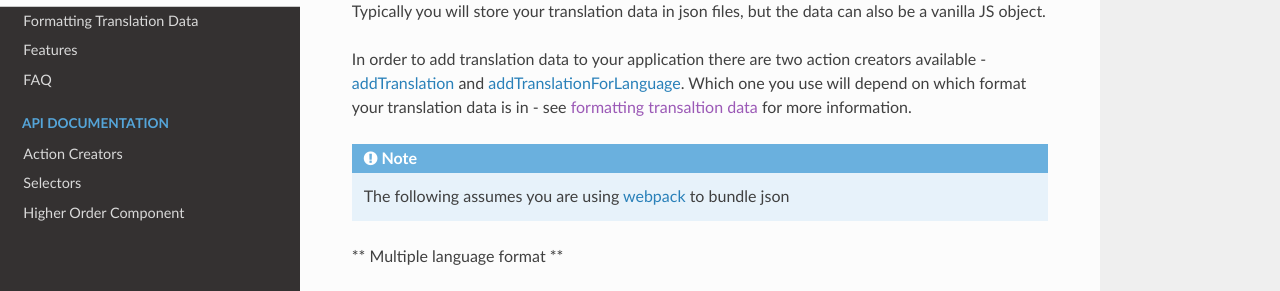
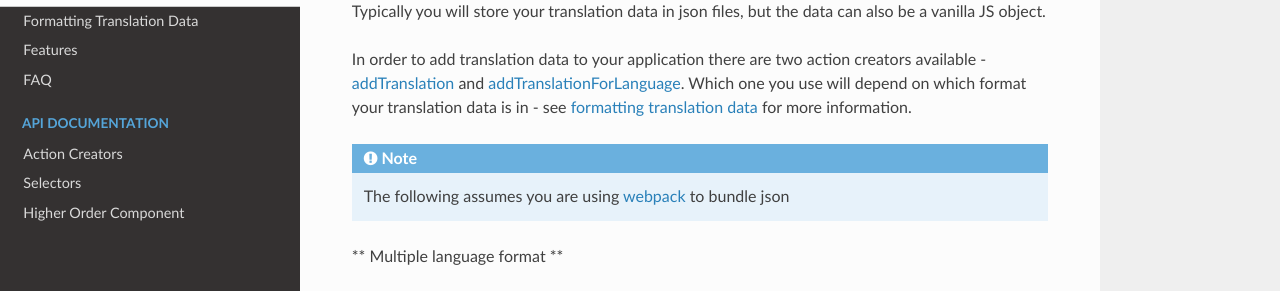
Before and after one commit to Hiccup19940325/react-redux_in_deepth, an MkDocs documentation site: the page built from docs/getting-started.md, in a window 1280 px wide and 900 px high, scrolled down 1009 px. Shown: the part 160-451 px from the top of the window. Built offline with MkDocs 1.6.1, drawn with Linux system fonts in a browser that asks for light colours; nearby versions of some CDN libraries; old or Windows-style settings are respelled for this version of MkDocs.

Commit message:
Fixed broken link "pass multiple translations to components" in getting-started.md (#48)
Fixed typo transaltion

````diff
--- a/docs/getting-started.md
+++ b/docs/getting-started.md
@@ -63,7 +63,7 @@
 
 Typically you will store your translation data in json files, but the data can also be a vanilla JS object.
 
-In order to add translation data to your application there are two action creators available - [addTranslation](/api/action-creators#addtranslationdata) and [addTranslationForLanguage](/api/action-creators#addtranslationforlanguagedata-language). Which one you use will depend on which format your translation data is in - see [formatting transaltion data]() for more information.
+In order to add translation data to your application there are two action creators available - [addTranslation](/api/action-creators#addtranslationdata) and [addTranslationForLanguage](/api/action-creators#addtranslationforlanguagedata-language). Which one you use will depend on which format your translation data is in - see [formatting translation data](/formatting-translation-data) for more information.
 
 <div class="admonition note">
   <p class="first admonition-title">Note</p>
@@ -135,7 +135,7 @@
 
 <div class="admonition warning">
   <p class="first admonition-title">Warning</p>
-  <p class="last">Components that use <strong>localize</strong> still use <a href="https://github.com/reactjs/react-redux/blob/master/docs/api.md#connectmapstatetoprops-mapdispatchtoprops-mergeprops-options" target="_blank">connect</a> behind the scenes, which means you will want to avoid overusing <strong>localize</strong>. Instead <a href="/features#pass-multiple-translations-to-components">pass multiple translations to components</a> when possible.</p>
+  <p class="last">Components that use <strong>localize</strong> still use <a href="https://github.com/reactjs/react-redux/blob/master/docs/api.md#connectmapstatetoprops-mapdispatchtoprops-mergeprops-options" target="_blank">connect</a> behind the scenes, which means you will want to avoid overusing <strong>localize</strong>. Instead <a href="../features/#pass-multiple-translations-to-components">pass multiple translations to components</a> when possible.</p>
 </div>
 
 ```javascript
````
Also changed, not shown: docs/api/action-creators.md (+2 -2 lines).
